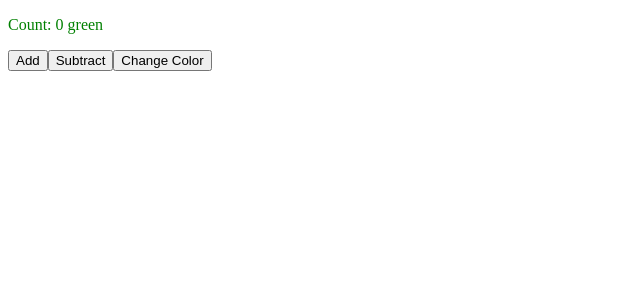
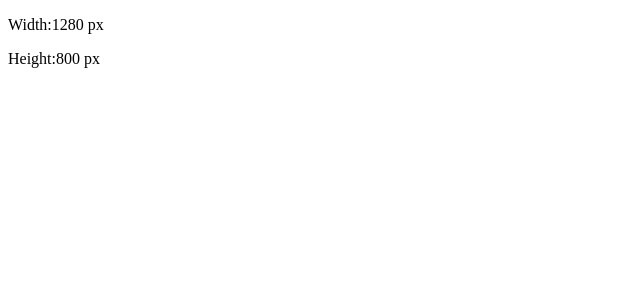
Before and after one commit to 5Akan/React-Tutorial, a React (Vite) app in the folder ak-react-app/: page / in a window 1280 px wide. Shown: the top 300 px of the page, without its empty margins (0-640 px from the left). Built offline with nearby package versions, Linux system fonts and the light colour scheme.

Commit message:
using useEffect hook with examples

```diff
--- a/ak-react-app/src/App.jsx
+++ b/ak-react-app/src/App.jsx
@@ -28,7 +28,7 @@
 
 
 
-import UseEffectComponent from "./todo list/UseEffectComponent.jsx";
+import UseEffectExample from "./todo list/UseEffectExample.jsx";
 
 
 
@@ -37,7 +37,7 @@ function App() {
 
   return(
     <>
-    <UseEffectComponent />
+    <UseEffectExample />
     </>
 
   )
--- a/ak-react-app/src/todo list/UseEffectComponent.jsx
+++ b/ak-react-app/src/todo list/UseEffectComponent.jsx
@@ -24,6 +24,12 @@ function UseEffectComponent() {
     const [color, setColor] = useState('green');
     useEffect(() =>{
         document.title = `Count: ${count} ${color}`;
+
+        return() =>{
+            //SOME CLEANUP CODE
+            //runs after it unmounts or before the next re-render depending
+            //on the type of useEffect
+        }
     },[count,color])
 
     function addButton() {
@@ -39,7 +45,7 @@ function UseEffectComponent() {
     }
 
 return(<>
-    <p style={{color:color}}>Count: {count} {color}</p>
+    <p style={{color:color}}>Count: {count} </p>
     <button onClick={addButton}>Add</button>
     <button onClick={subtractButton}>Subtract</button>
     <button onClick={changeColor}>Change Color</button>
--- /dev/null
+++ b/ak-react-app/src/todo list/UseEffectExample.jsx
@@ -0,0 +1,25 @@
+import React, {useState,useEffect} from "react";
+
+function UseEffectExample() {
+    const [width, setWidth] = useState(window.innerWidth);
+    const [height, setHeight] = useState(window.innerHeight);
+
+
+
+    useEffect( ()=>{
+        window.addEventListener('resize',handleSizeChange);
+        console.log('Event Listener Added')
+    },[] )
+
+       function handleSizeChange() {
+        setWidth(window.innerWidth);
+        setHeight(window.innerHeight);
+     }
+    return(
+    <>
+    <p>Width:{width} px</p>
+    <p>Height:{height} px</p>
+    </>)
+
+}
+export default UseEffectExample;
```
